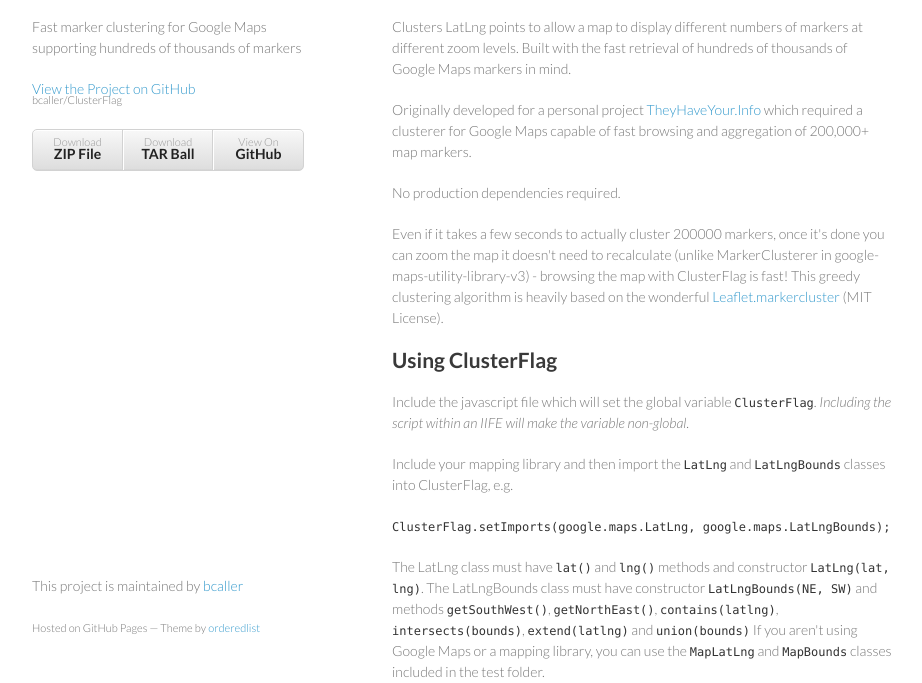
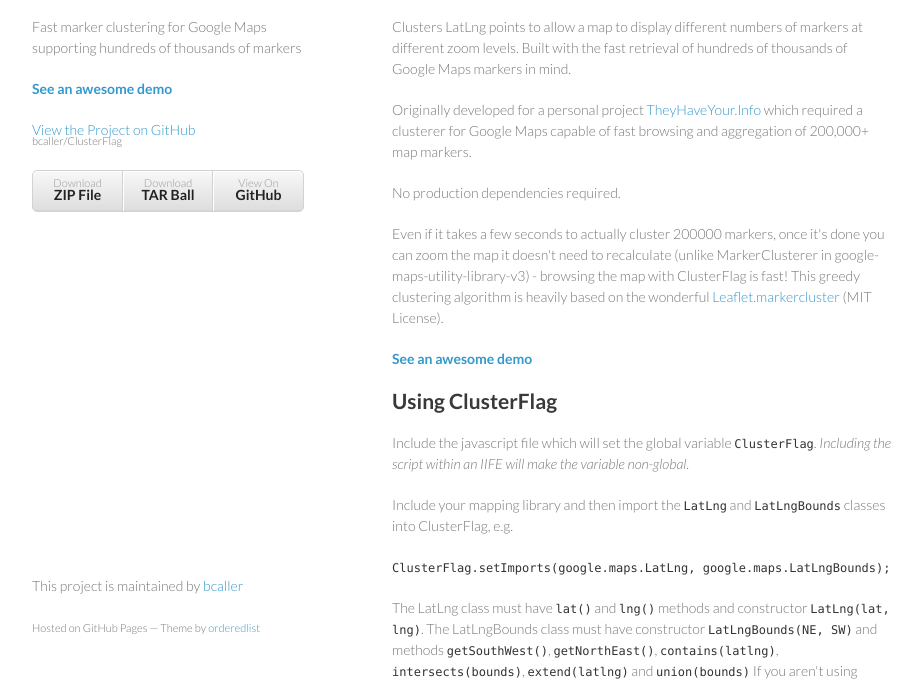
Before and after one commit to bcaller/ClusterFlag, a plain HTML site: page index.html in a window 1280 px wide. Shown: the part 93-776 px from the top of the page, without its empty margins (178-1100 px from the left). Drawn offline with Linux system fonts and the light colour scheme.

Commit message:
Link to example

```diff
--- a/index.html
+++ b/index.html
@@ -17,6 +17,8 @@
       <header>
         <h1>Clusterflag</h1>
         <p>Fast marker clustering for Google Maps supporting hundreds of thousands of markers</p>
+
+        <p><a href="https://bcaller.github.io/ClusterFlag/example.html"><b>See an awesome demo</b></a></p>
 
         <p class="view"><a href="https://github.com/bcaller/ClusterFlag">View the Project on GitHub <small>bcaller/ClusterFlag</small></a></p>
 
@@ -38,6 +40,8 @@
 <p>No production dependencies required.</p>
 
 <p>Even if it takes a few seconds to actually cluster 200000 markers, once it's done you can zoom the map it doesn't need to recalculate (unlike MarkerClusterer in google-maps-utility-library-v3) - browsing the map with ClusterFlag is fast! This greedy clustering algorithm is heavily based on the wonderful <a href="https://github.com/Leaflet/Leaflet.markercluster">Leaflet.markercluster</a> (MIT License).</p>
+
+<p><a href="https://bcaller.github.io/ClusterFlag/example.html"><b>See an awesome demo</b></a></p>
 
 <h2>
 <a name="using-clusterflag" class="anchor" href="#using-clusterflag"><span class="octicon octicon-link"></span></a>Using ClusterFlag</h2>
--- a/javascripts/example.js
+++ b/javascripts/example.js
@@ -3,7 +3,6 @@
 var clusterFuck = new ClusterFlag.Clusterer(13, 1.1);
 var infowindow = new google.maps.InfoWindow({content: "NOTHING"})
 var map
-var clicked = false
 
 function populateClusterer(n) {
 
@@ -211,6 +210,7 @@
     document.getElementById('ok').innerText = "Markers added:  " + j
 }
 
+var clicked = false
 
 document.getElementById('click').onclick = function() {
     if(clicked) return false
@@ -231,4 +231,5 @@
     }, 3000)
     return false
 }
+
 renderMap();
```
